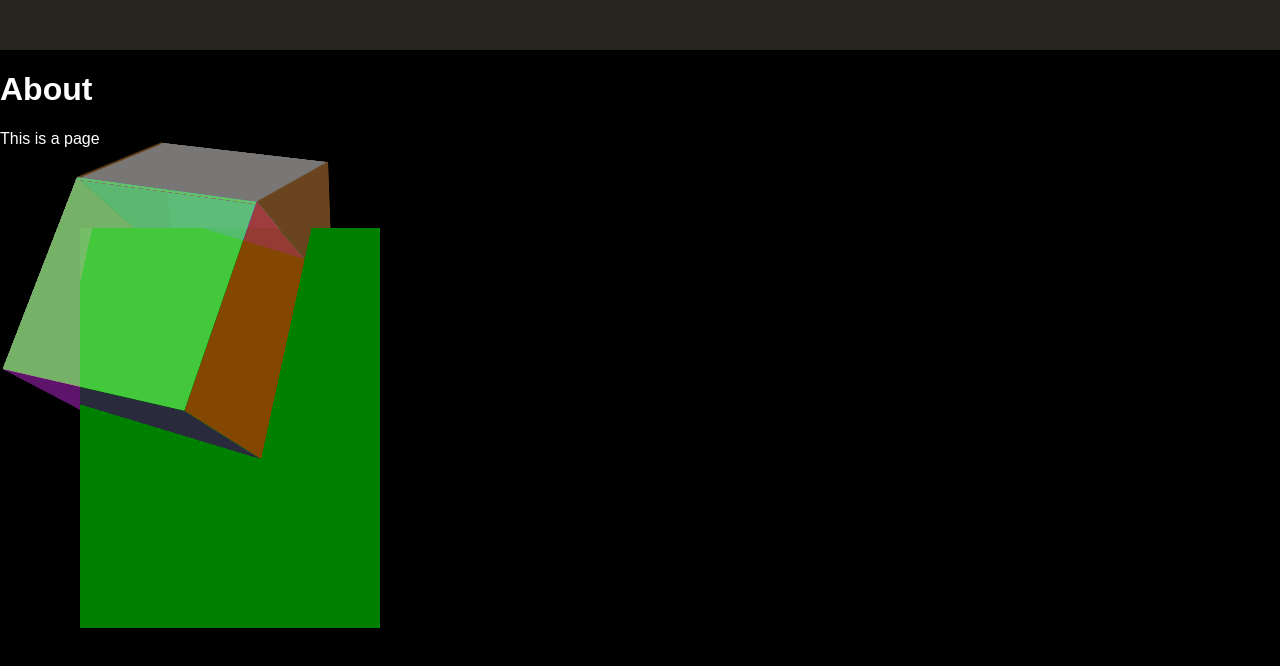
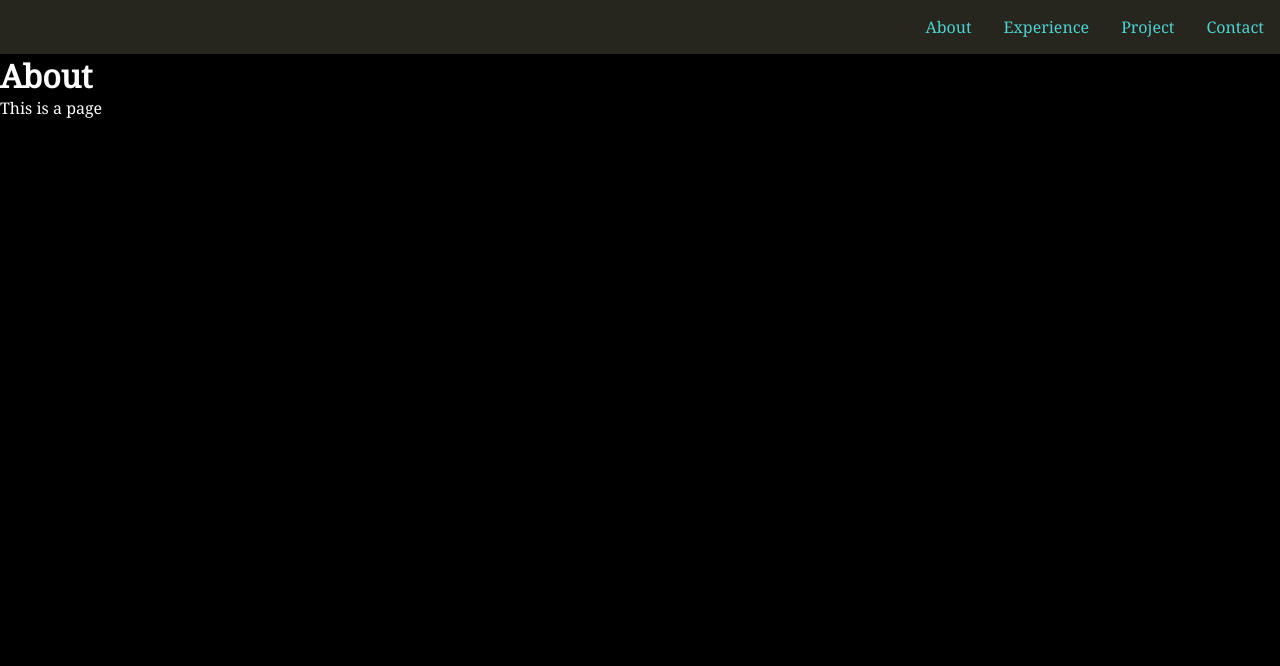
Before and after one commit to AbielKiflu/portfolio, a React (Create React App) app: page /about in a window 1280 px wide. Shown: the top 666 px of the page. Built offline with nearby package versions, Linux system fonts and the light colour scheme.

Commit message:
Modification header

```diff
--- a/src/components/header/header.css
+++ b/src/components/header/header.css
@@ -1,22 +1,28 @@
+@import url("https://fonts.googleapis.com/css2?family=Noto+Serif&display=swap");
+
+* {
+  box-sizing: border-box;
+  margin: 0;
+  padding: 0;
+  font-family: "Noto Serif", serif;
+}
+
 body {
-  padding: 0;
   background-color: black;
-  margin: 0;
   width: 100%;
   height: 100%;
   color: #fff;
-  box-sizing: border-box;
+  min-width: 10rem;
 }
 
 .hamburger {
   cursor: pointer;
   align-self: flex-end;
   display: inline-block;
-  padding: 1rem;
-  font-size: 1rem;
-  stroke: #00f200;
+  stroke: #4ed1d1;
   stroke-width: 1;
   stroke-linecap: round;
+  margin: 1rem;
 }
 
 .navbar {
@@ -24,38 +30,20 @@
   display: flex;
   flex-direction: column;
   align-items: center;
-  animation: growDown 300ms ease-in-out forwards;
-  transform-origin: top center;
-}
-
-@keyframes growDown {
-  0% {
-    transform: scaleY(0);
-  }
-  80% {
-    transform: scaleY(1.1);
-  }
-  100% {
-    transform: scaleY(1);
-  }
 }
 
 .navbarMenu {
   cursor: pointer;
   text-decoration: none;
-  color: #00f200;
-  padding: 1rem;
-  font-size: 1rem;
+  color: #4ed1d1;
   padding: 1rem;
 }
 
 .show {
   display: inline-block;
-  animation: growDown 300ms ease-in-out forwards;
 }
 .hide {
   display: none;
-  animation: growDown 300ms ease-in-out forwards;
 }
 
 .navbarMenu:hover {
@@ -69,7 +57,7 @@
 @media only screen and (min-width: 500px) {
   .navbar {
     background-color: rgba(255, 255, 197, 0.15) !important;
-    color: #00f200;
+    color: #4ed1d1;
     display: flex;
     flex-direction: row;
     justify-content: flex-end;
@@ -80,7 +68,6 @@
   }
   .navbarMenu {
     display: block;
-    padding: 1rem;
   }
 }
 
--- a/src/pages/About.js
+++ b/src/pages/About.js
@@ -1,12 +1,10 @@
 import React from "react";
-import Carusel from "../components/carusel/Carusel";
 
 const About = () => {
   return (
     <div>
       <h1 style={{ color: "white" }}>About</h1>
       <p style={{ color: "white" }}>This is a page</p>
-      <Carusel />
     </div>
   );
 };
--- a/src/pages/test.css
+++ b/src/pages/test.css
@@ -4,7 +4,7 @@
   background: green;
   position: relative;
   transform-style: preserve-3d;
-  perspective-origin: center right;
+  perspective-origin: right;
   perspective: 1000px;
 }
 .cards {
```
